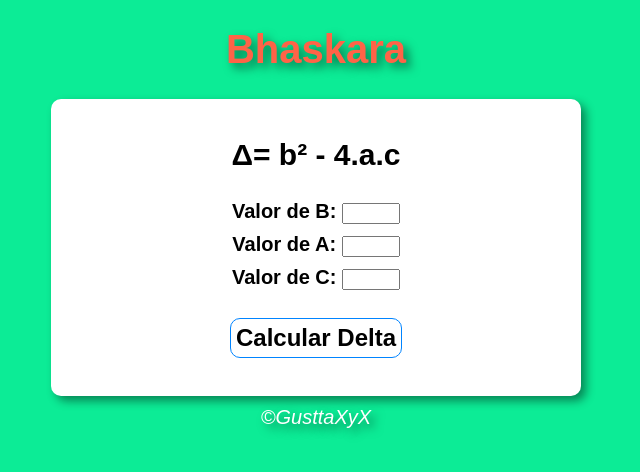
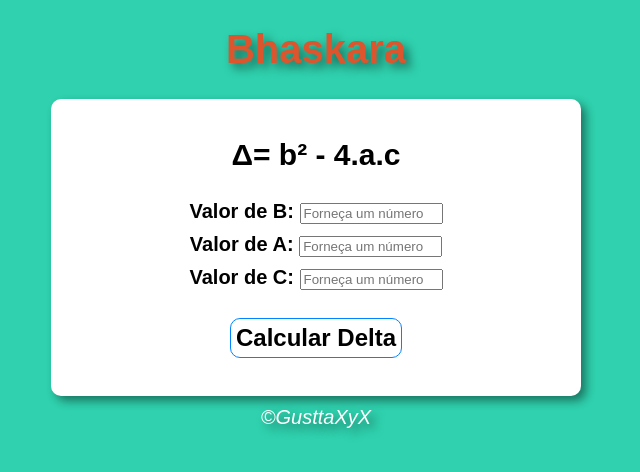
Before and after one commit to GusttaXyX/Projeto-Bhaskara, a plain HTML site: page index.html in a window 1280 px wide. Shown: the whole page, without its empty margins (324-964 px from the left). Drawn offline with Linux system fonts and the light colour scheme.

Commit message:
mudanças basicas

```diff
--- a/index.html
+++ b/index.html
@@ -5,7 +5,7 @@
     <meta charset="UTF-8">
     <meta name="viewport" content="width=device-width, initial-scale=1.0">
     <title>Bhaskara Three</title>
-    <link rel="stylesheet" href="style.css">
+    <link rel="stylesheet" href="style.css"
 </head>
 
 <body>
@@ -13,11 +13,11 @@
         <h1>Bhaskara</h1>
     </header>
         <section id="sec_1">
-            <div>
+            <div id = 'inputs'>
                 <h2><strong>&Delta;= b² - 4.a.c</strong></h2>
-                <p id='calculo'>Valor de B: <input type="number" name="numberB" id="numberB"></p>
-                <p id='calculo'>Valor de A: <input type="number" name="numberA" id="numberA"></p>
-                <p id='calculo'>Valor de C: <input type="number" name="numberC" id="numberC"></p>
+                <p id='calculo'>Valor de B: <input type="number" name="numberB" id="numberB" placeholder="Forneça um número"></p>
+                <p id='calculo'>Valor de A: <input type="number" name="numberA" id="numberA" placeholder="Forneça um número"></p>
+                <p id='calculo'>Valor de C: <input type="number" name="numberC" id="numberC" placeholder="Forneça um número"></p>
                 <p><input type="button" value="Calcular Delta" onclick="deltaCalc()" id='button_one'></p>
             </div>
             <div>
--- a/style.css
+++ b/style.css
@@ -3,12 +3,12 @@ body{
     font-size: 15pt;
     font-style: normal;
     text-align: center;
-    background-color: rgb(12, 236, 150);
+    background-color: rgb(47, 209, 174);
 
 }
 
 header{
-    color: tomato;
+    color: rgb(221, 85, 44);
     text-shadow: 5px 5px 10px rgba(0, 0, 0, 0.507);
     justify-content: start;
 }
@@ -38,7 +38,8 @@ header{
 }
 
 #numberA, #numberB, #numberC{
-    width: 50px;
+    width: 135px;
+
 }
 #button_one{
     border: 1px solid rgb(0, 132, 255);
@@ -62,6 +63,10 @@ header{
     margin-bottom: 3px;
 }
 
+#button_one.hover{
+    cursor: pointer;
+}
+
 #x1{
     margin-bottom: 3px;
 }
@@ -71,9 +76,7 @@ header{
 
 footer{
     font-style: italic;
-    color: white;
     text-shadow: 5px 5px 10px rgba(0, 0, 0, 0.507);
-
     }
 
 footer a{
```
